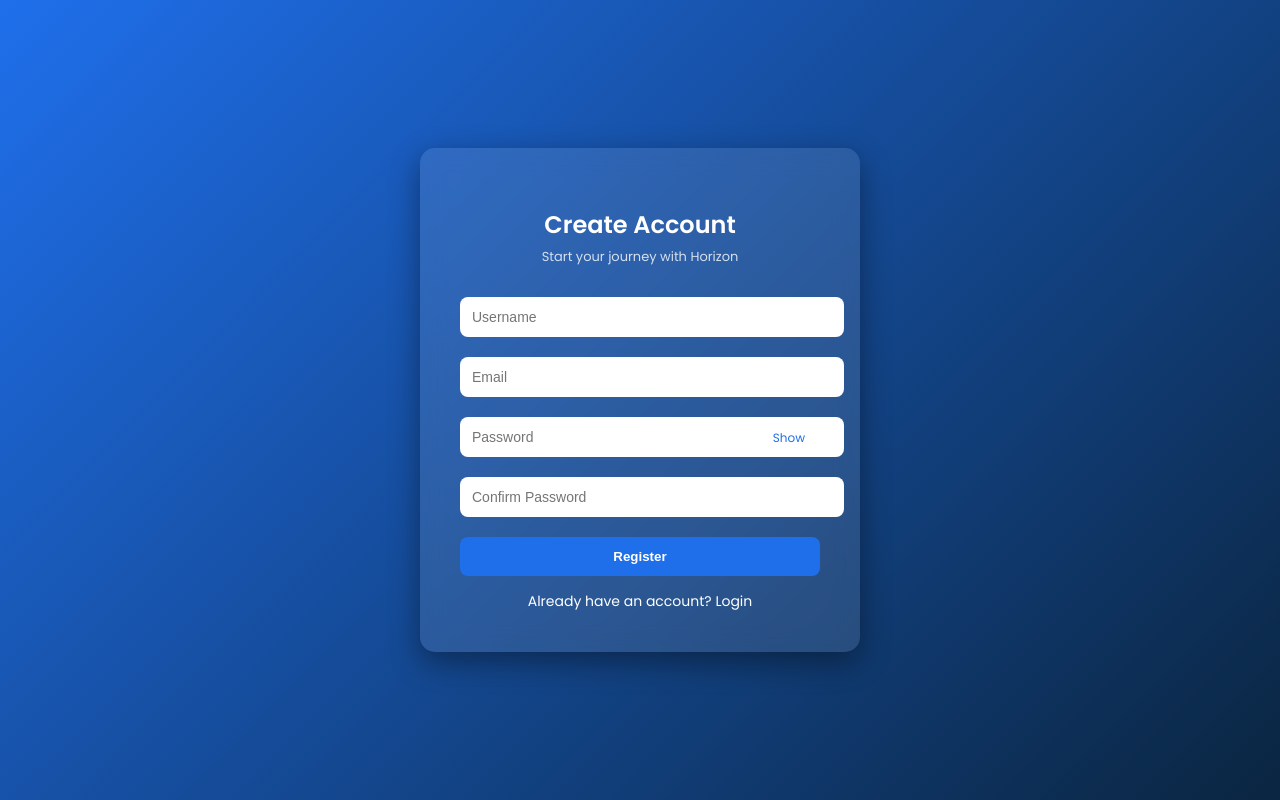
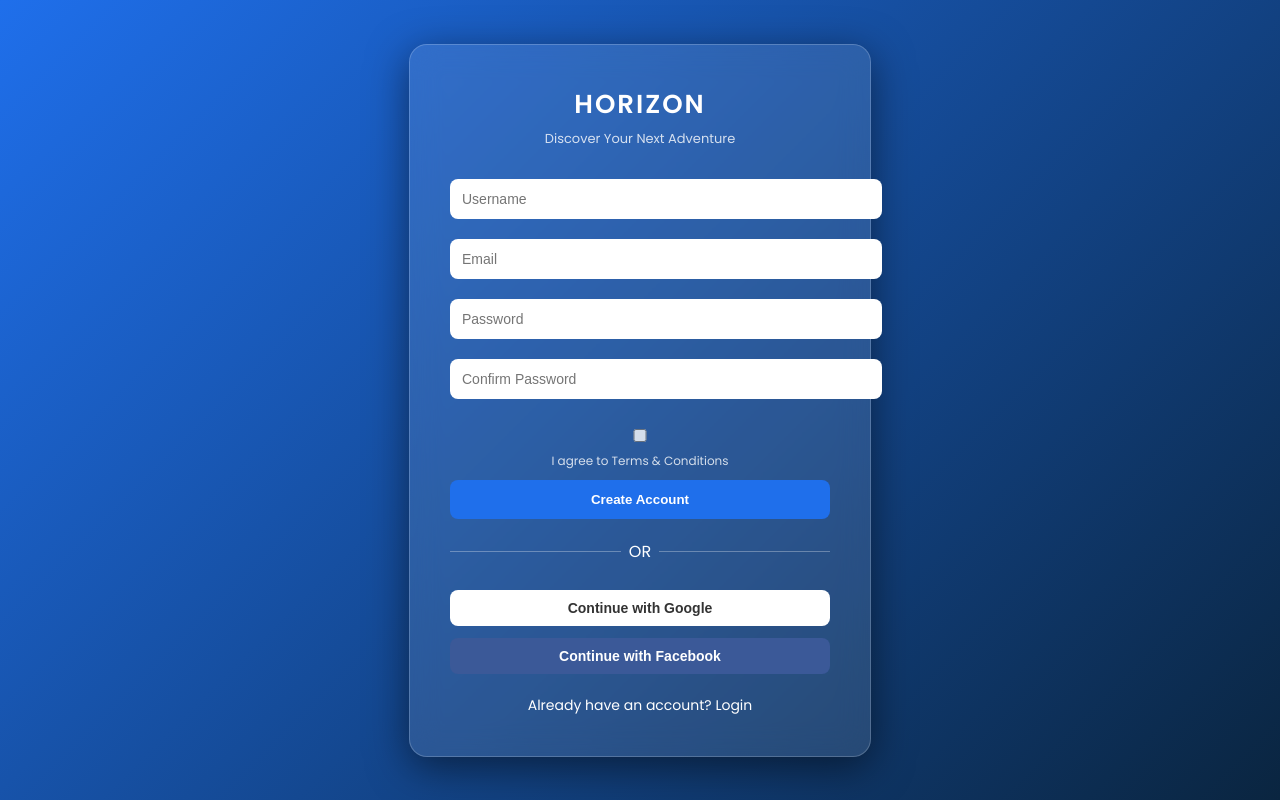
Before and after one commit to Nandan927/hackathon-project, a Flask app: page /register in a window 1280 px wide. Run offline with Flask 3, Linux system fonts and the light colour scheme.

Commit message:
Added my message

```diff
--- a/templates/register.html
+++ b/templates/register.html
@@ -19,16 +19,21 @@ body{
 /* Card */
 .register-box{
     background:rgba(255,255,255,0.1);
-    backdrop-filter:blur(12px);
+    backdrop-filter:blur(15px);
     padding:40px;
-    border-radius:15px;
-    width:360px;
+    border-radius:18px;
+    width:380px;
     text-align:center;
-    box-shadow:0 10px 30px rgba(0,0,0,0.4);
+    box-shadow:0 10px 40px rgba(0,0,0,0.5);
     animation:fadeIn 1s ease;
+    border:1px solid rgba(255,255,255,0.2);
 }
 
-.register-box h2{
+/* Logo */
+.logo{
+    font-size:26px;
+    font-weight:600;
+    letter-spacing:2px;
     margin-bottom:5px;
 }
 
@@ -38,14 +43,14 @@ body{
     margin-bottom:20px;
 }
 
-/* Inputs */
+/* Input */
 .input-group{
     position:relative;
 }
 
 input{
     width:100%;
-    padding:12px;
+    padding:12px 40px 12px 12px;
     margin:10px 0;
     border:none;
     border-radius:8px;
@@ -72,6 +77,66 @@ button:hover{
     transform:translateY(-2px);
 }
 
+/* Divider */
+.divider{
+    margin:20px 0;
+    display:flex;
+    align-items:center;
+    text-align:center;
+}
+
+.divider::before,
+.divider::after{
+    content:'';
+    flex:1;
+    border-bottom:1px solid rgba(255,255,255,0.3);
+}
+
+.divider:not(:empty)::before{
+    margin-right:.5em;
+}
+
+.divider:not(:empty)::after{
+    margin-left:.5em;
+}
+
+/* Social Buttons */
+.social-btn{
+    width:100%;
+    padding:10px;
+    margin:6px 0;
+    border-radius:8px;
+    border:none;
+    cursor:pointer;
+    font-size:14px;
+    transition:0.3s;
+}
+
+.google{
+    background:#ffffff;
+    color:#333;
+}
+
+.google:hover{
+    background:#ddd;
+}
+
+.facebook{
+    background:#3b5998;
+    color:white;
+}
+
+.facebook:hover{
+    background:#2d4373;
+}
+
+/* Checkbox */
+.terms{
+    font-size:12px;
+    margin-top:10px;
+    opacity:0.8;
+}
+
 /* Link */
 a{
     display:block;
@@ -96,52 +161,37 @@ a:hover{
         transform:translateY(0);
     }
 }
-
-/* Show password toggle */
-.toggle-password{
-    position:absolute;
-    right:15px;
-    top:22px;
-    font-size:12px;
-    color:#1f6feb;
-    cursor:pointer;
-}
 </style>
 </head>
 
 <body>
 
 <div class="register-box">
-    <h2>Create Account</h2>
-    <div class="tagline">Start your journey with Horizon</div>
+
+    <div class="logo">HORIZON</div>
+    <div class="tagline">Discover Your Next Adventure</div>
 
     <form method="POST">
         <input name="username" placeholder="Username" required>
         <input name="email" type="email" placeholder="Email" required>
+        <input name="password" type="password" placeholder="Password" required>
+        <input name="confirm_password" type="password" placeholder="Confirm Password" required>
 
-        <div class="input-group">
-            <input id="password" name="password" type="password" placeholder="Password" required>
-            <span class="toggle-password" onclick="togglePassword()">Show</span>
+        <div class="terms">
+            <input type="checkbox" required> I agree to Terms & Conditions
         </div>
 
-        <input name="confirm_password" type="password" placeholder="Confirm Password" required>
-
-        <button type="submit">Register</button>
+        <button type="submit">Create Account</button>
     </form>
 
+    <div class="divider">OR</div>
+
+    <button class="social-btn google">Continue with Google</button>
+    <button class="social-btn facebook">Continue with Facebook</button>
+
     <a href="/login">Already have an account? Login</a>
+
 </div>
-
-<script>
-function togglePassword(){
-    var pass = document.getElementById("password");
-    if(pass.type === "password"){
-        pass.type = "text";
-    } else {
-        pass.type = "password";
-    }
-}
-</script>
 
 </body>
 </html>
```
